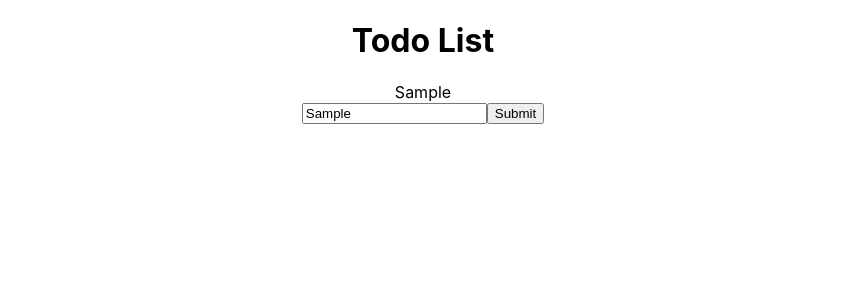
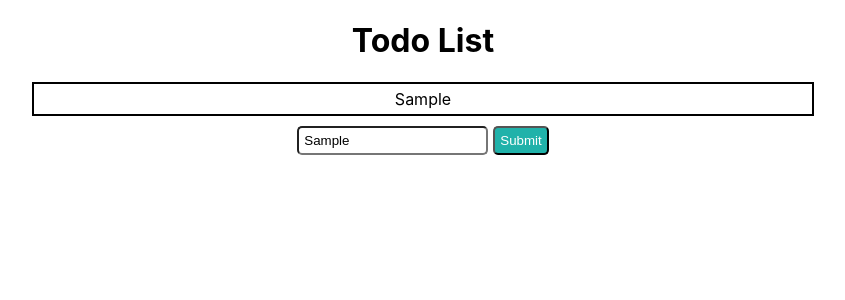
Before and after one commit to anna-tsang/react-todolist, a React (Create React App) app: page / in a window 1280 px wide. Both pictures are taken after typing "Sample" into the empty fields and a click on the input 732 px from the left and 93 px from the top of the page. Shown: the top 300 px of the page, without its empty margins (217-1062 px from the left). Built offline with nearby package versions, Linux system fonts and the light colour scheme.

Commit message:
[react-todolist][Anna] feat: css

```diff
--- a/src/App.css
+++ b/src/App.css
@@ -1,16 +1,5 @@
 .App {
   text-align: center;
-}
-
-.App-logo {
-  height: 40vmin;
-  pointer-events: none;
-}
-
-@media (prefers-reduced-motion: no-preference) {
-  .App-logo {
-    animation: App-logo-spin infinite 20s linear;
-  }
 }
 
 .App-header {
@@ -28,11 +17,24 @@
   color: #61dafb;
 }
 
-@keyframes App-logo-spin {
-  from {
-    transform: rotate(0deg);
-  }
-  to {
-    transform: rotate(360deg);
-  }
+.button{
+  background-color: lightseagreen;
+  color: white;
+  border-radius: 5px;
+  padding: 5px;
+  margin-left: 5px;
 }
+
+.inputField{
+  margin-top: 10px;
+  border-radius: 5px;
+  padding: 5px;
+}
+
+.todoItemBorder{
+  margin: auto;
+  margin-top: 3px;
+  width: 60%;
+  padding: 5px;
+  border: 2px solid black;
+}
--- a/src/components/ToDoGenerator.js
+++ b/src/components/ToDoGenerator.js
@@ -15,8 +15,8 @@ function ToDoGenerator(props){
 
     return(
         <form onSubmit={submitToDoText}>
-            <input type="text" onChange={handleToDoText}></input>
-            <input type="submit"></input>
+            <input type="text" onChange={handleToDoText} className="inputField"></input>
+            <input type="submit" className="button"></input>
         </form>
     );
 }
--- a/src/components/ToDoItems.js
+++ b/src/components/ToDoItems.js
@@ -1,6 +1,6 @@
 function ToDoItems(props) {
     return (
-        <div>
+        <div className="todoItemBorder">
             {props.todoItem}
         </div>
     );
```
